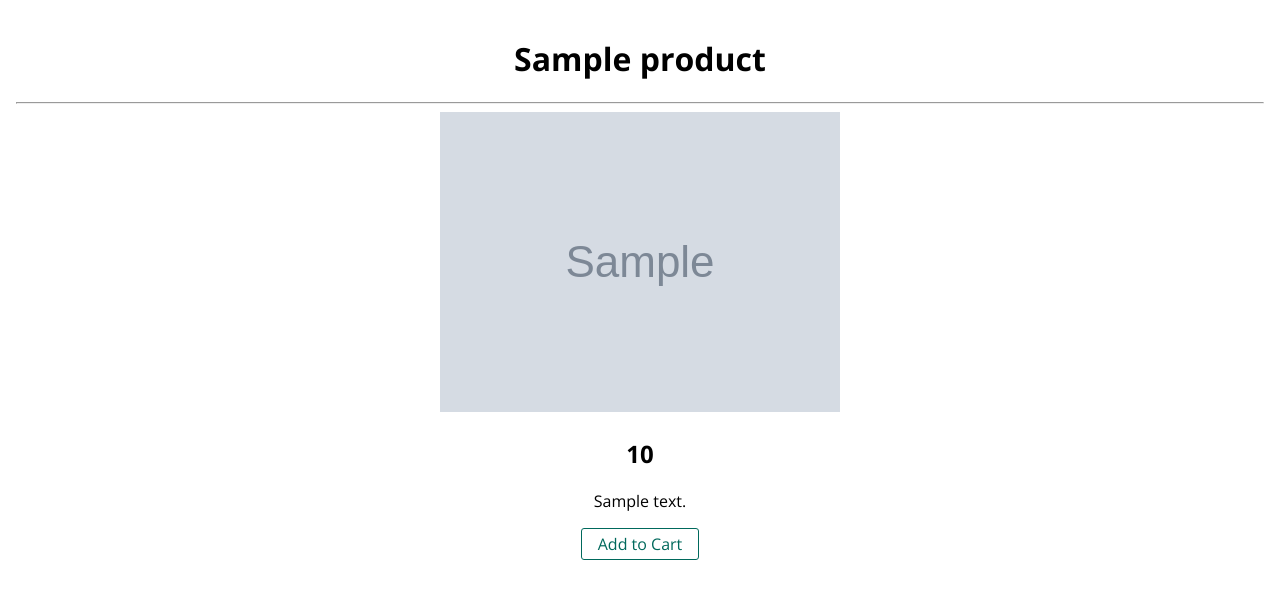
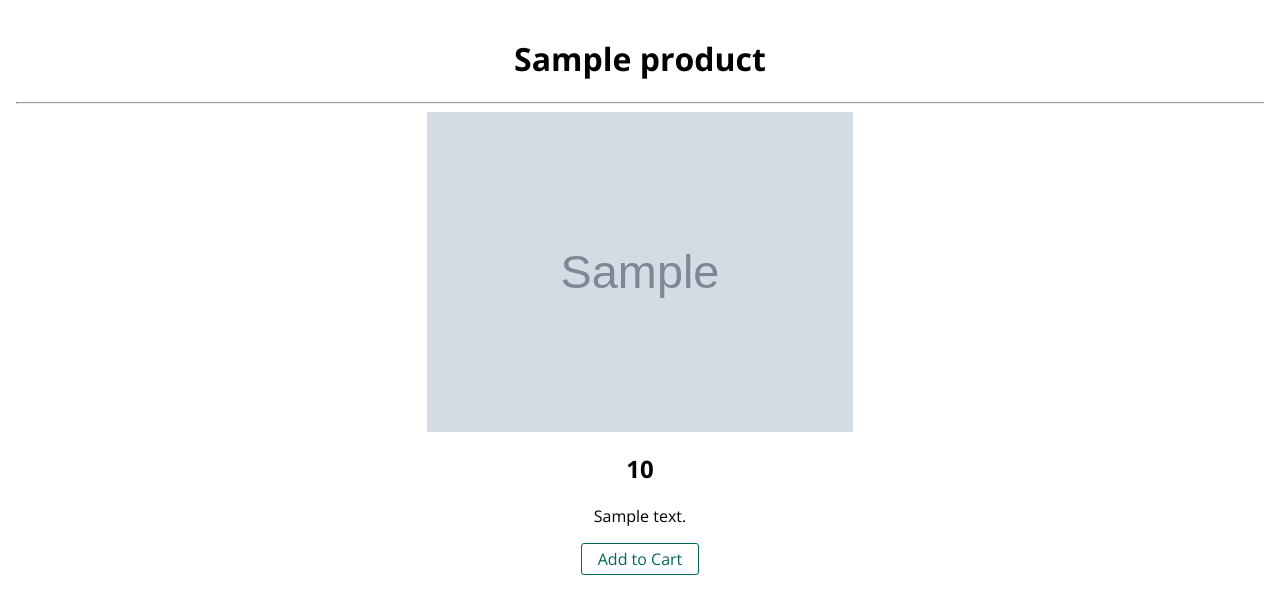
Before and after one commit to abhijeetsatpute/expressShop, a Node server app: page /products/1 in a window 1280 px wide. Shown: the part 56-670 px from the top of the page. Run offline with Node 20, Linux system fonts and the light colour scheme; tables that the repository leaves empty hold one stand-in row (Sample ...); some libraries are stand-ins or nearby versions.

Commit message:
Use .findAll() to retrive one record specifying where clause
+ Also fixed Image styling for product details page

```diff
--- a/public/css/main.css
+++ b/public/css/main.css
@@ -17,6 +17,14 @@ main {
 
 .centered {
   text-align: center;
+}
+
+.image {
+  height: 20rem;
+}
+
+.image img {
+  height: 100%;
 }
 
 form {
--- a/views/shop/product-detail.ejs
+++ b/views/shop/product-detail.ejs
@@ -6,7 +6,7 @@
         <main class="centered">
             <h1><%= product.title %></h1>
             <hr>
-            <div>
+            <div class="image">
                 <img src="<%= product.imageUrl %>" alt="<%= product.title %>">
             </div>
             <h2><%= product.price %></h2>
```
Also changed, not shown: controllers/shop.js (+8 -0 lines).
